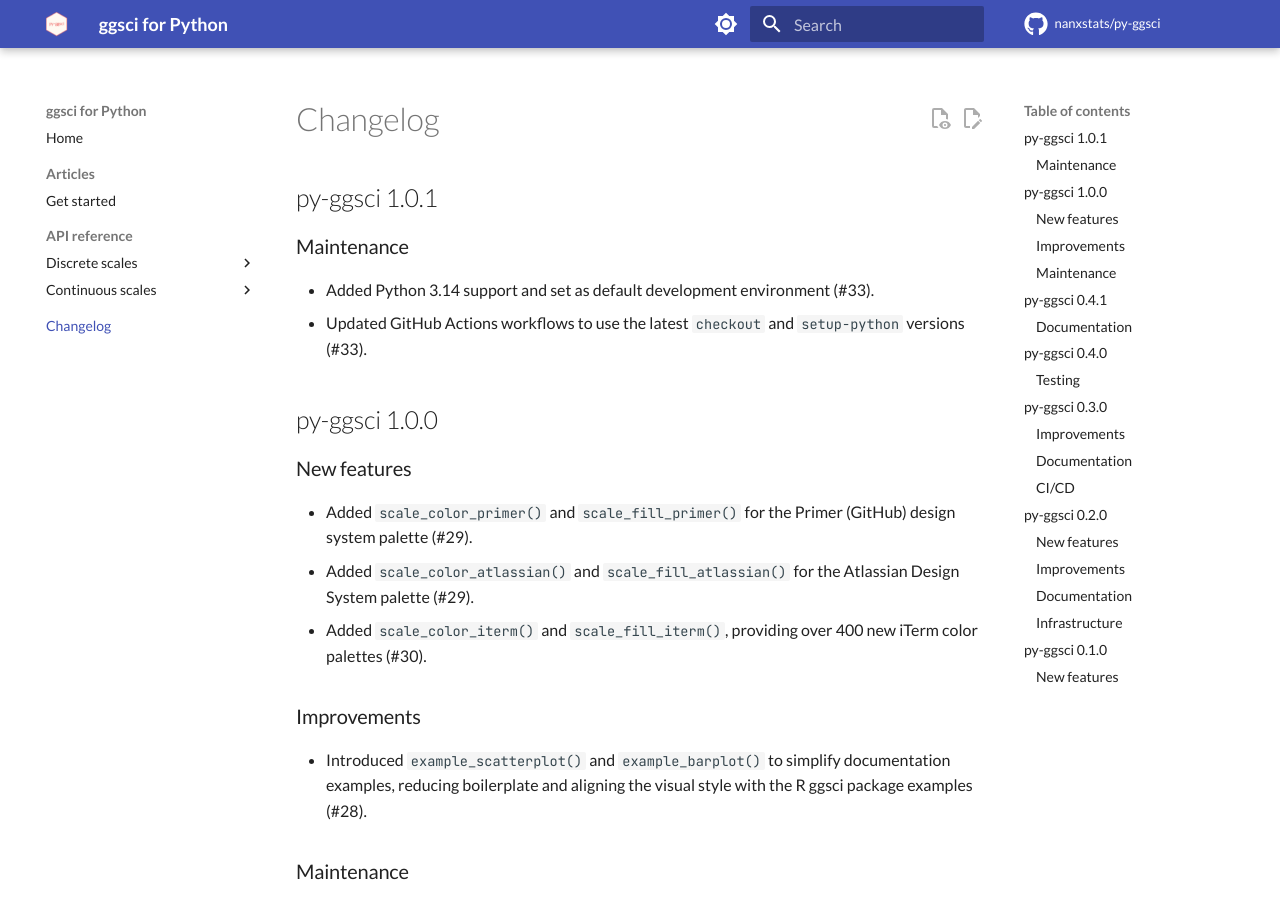
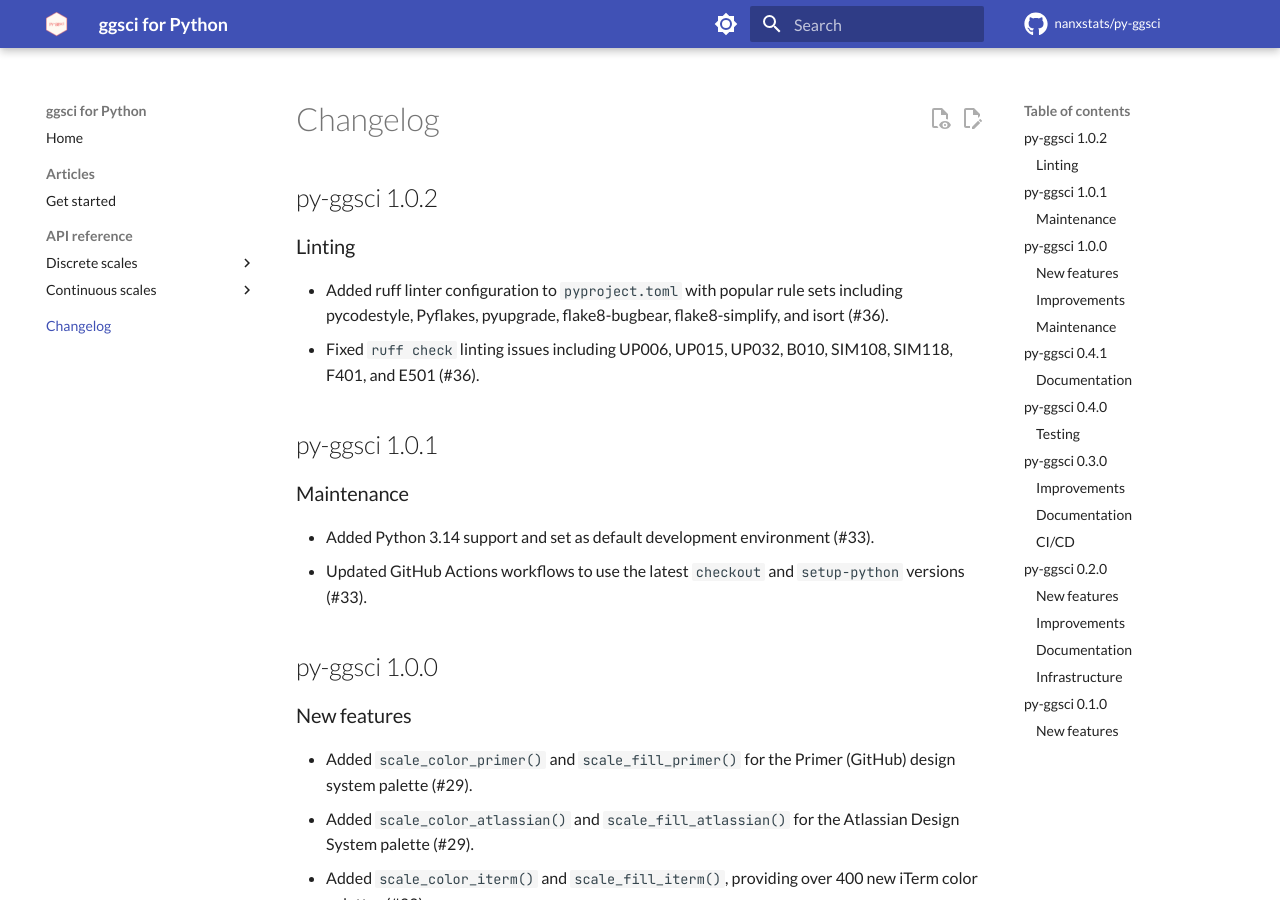
Before and after one commit to nanxstats/py-ggsci, an MkDocs documentation site: the page built from docs/changelog.md, in a window 1280 px wide and 900 px high. Built offline with MkDocs 1.6.1 and Material for MkDocs 9.7.7, drawn with Linux system fonts in a browser that asks for light colours; comment, search, counter and statistics services are not loaded.

Commit message:
Update changelog for v1.0.2

```diff
--- a/docs/changelog.md
+++ b/docs/changelog.md
@@ -1,4 +1,14 @@
 # Changelog
+
+## py-ggsci 1.0.2
+
+### Linting
+
+- Added ruff linter configuration to `pyproject.toml` with popular rule sets
+  including pycodestyle, Pyflakes, pyupgrade, flake8-bugbear, flake8-simplify,
+  and isort (#36).
+- Fixed `ruff check` linting issues including UP006, UP015, UP032, B010,
+  SIM108, SIM118, F401, and E501 (#36).
 
 ## py-ggsci 1.0.1
 
```
Also changed, not shown: CHANGELOG.md (+10 -0 lines).
